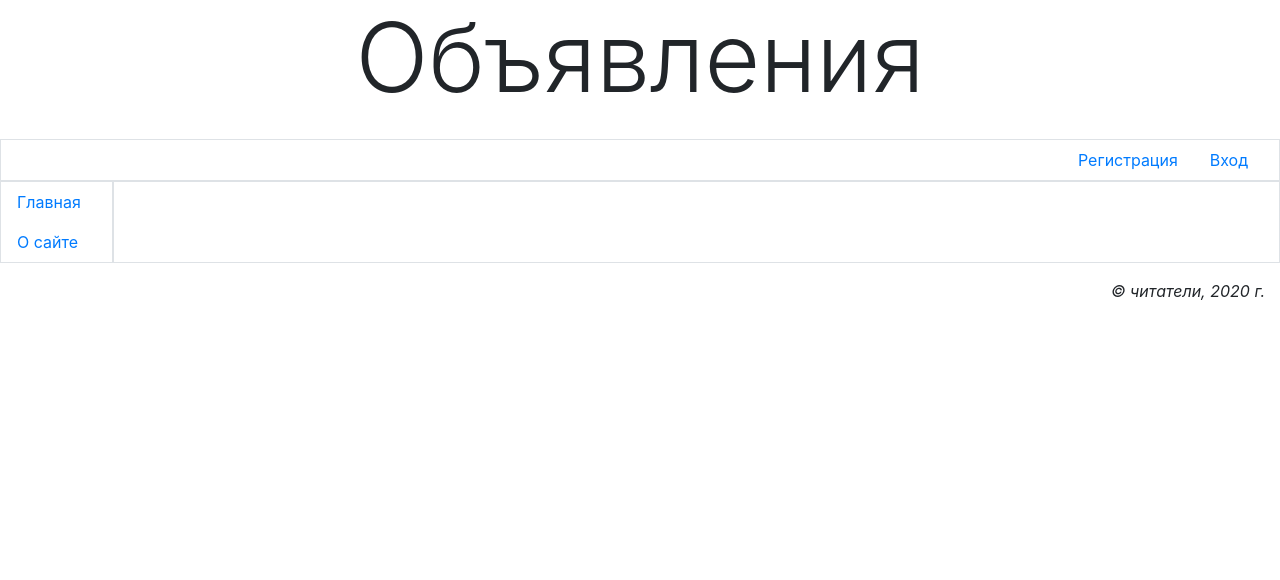
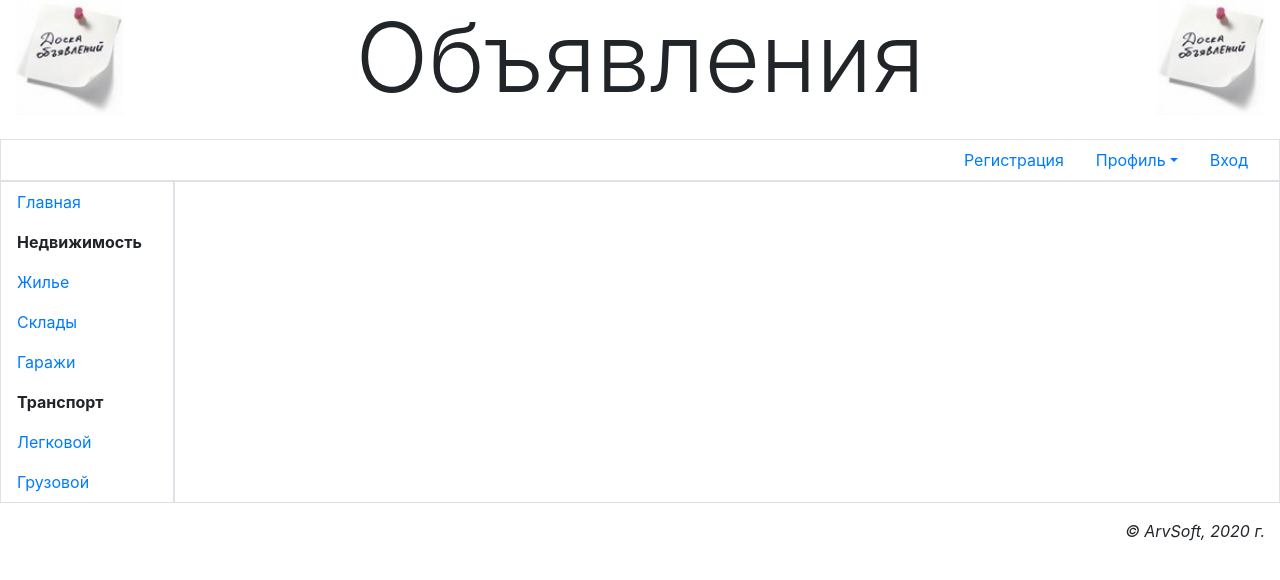
Before and after one commit to adaniil2018/Bboard, a Django app: template main/templates/layout/basic.html in a window 1280 px wide. Shown: the top 580 px of the page. Run offline with Django 3.2, Linux system fonts and the light colour scheme; the template is opened without the code that fills it, so the values that code supplies are empty; some libraries are stand-ins or nearby versions.

Commit message:
Итак начало проекта

```diff
--- a/bboard/settings.py
+++ b/bboard/settings.py
@@ -82,7 +82,7 @@ WSGI_APPLICATION = 'bboard.wsgi.application'
 DATABASES = {
     'default': {
         'ENGINE': 'django.db.backends.sqlite3',
-        'NAME': os.path.join(BASE_DIR, 'bboard.sqlite3'),
+        'NAME': os.path.join(BASE_DIR, 'db.sqlite3'),
     }
 }
 
--- a/bboard/urls.py
+++ b/bboard/urls.py
@@ -14,8 +14,15 @@ Including another URLconf
     2. Add a URL to urlpatterns:  path('blog/', include('blog.urls'))
 """
 from django.contrib import admin
-from django.urls import path
+from django.urls import path, include
+from django.conf import settings
+from django.contrib.staticfiles.views import serve
+from django.views.decorators.cache import never_cache
 
 urlpatterns = [
     path('admin/', admin.site.urls),
+    path('', include('main.urls', namespace='')),
 ]
+
+if settings.DEBUG:
+    urlpatterns.append(path('static/<path:path>', never_cache(serve)))
--- /dev/null
+++ b/main/static/main/style.css
@@ -0,0 +1,7 @@
+header h1 {
+    background: url("bg.jpg") left / auto 100% no-repeat, url("bg.jpg") right / auto 100% no-repeat;
+}
+
+root {
+    font-style: larger;
+}
--- a/main/templates/layout/basic.html
+++ b/main/templates/layout/basic.html
@@ -16,38 +16,32 @@
     </header>
     <div class="row">
         <ul class="col nav justify-content-end border">
-            <li class="nav-item"><a class="nav-link" href="{% url 'main:register' %}">Регистрация</a></li>
-            {% if user.is_authenticated %}
+            <li class="nav-item"><a class="nav-link" href="#">Регистрация</a></li>
                 <li class="nav-item dropdown">
-                    <a class="nav-link dropdown-toggle" data-toggle="dropdown"
-                    href="#" role="button" aria-haspopup="true"
-                    aria-expanded="false">Профиль</a>
+                    <a class="nav-link dropdown-toggle" data-toggle="dropdown" href="#" role="button" aria-haspopup="true" aria-expanded="false">Профиль</a>
                     <div class="dropdown-menu">
-                        <a class="dropdown-item" href="{% url 'main:profile' %}">Мои объявления</a>
-                        <a class="dropdown-item" href="{% url 'main:profile_change' %}">Изменить личные данные</a>
-                        <a class="dropdown-item" href="{% url 'main:password_change' %}">Изменить пароль</a>
+                        <a class="dropdown-item" href="#">Мои объявления</a>
+                        <a class="dropdown-item" href="#">Изменить личные данные</a>
+                        <a class="dropdown-item" href="#">Изменить пароль</a>
                         <div class="dropdown-divider"></div>
-                        <a class="dropdown-item" href="{% url 'main:logout' %}">Выйти</a>
+                        <a class="dropdown-item" href="#">Выйти</a>
                         <div class="dropdown-divider"></div>
-                        <a class="dropdown-item" href="{% url 'main:profile_delete' %}">Удалить</a>
+                        <a class="dropdown-item" href="#">Удалить</a>
                     </div>
                 </li>
-            {% else %}
-                <li class="nav-item"><a class="nav-link" href="{% url 'main:login' %}">Вход</a></li>
-            {% endif %}
+                <li class="nav-item"><a class="nav-link" href="#">Вход</a></li>
         </ul>
     </div>
     <div class="row">
         <nav class="col-md-auto nav flex-column border">
             <a class="nav-link root" href="{% url 'main:index' %}">Главная</a>
-            {% for rubric in rubrics %}
-                {% ifchanged rubric.super_rubric.pk %}
-                    <span class="nav-link root font-weight-bold">{{ rubric.super_rubric.name }}</span>
-                {% endifchanged %}
-                <a class="nav-link" href="{% url 'main:by_rubric' pk=rubric.pk %}">
-                {{ rubric.name }}</a>
-            {% endfor %}
-            <a class="nav-link root" href="{% url 'main:other' page='about' %}">О сайте</a>
+                    <span class="nav-link root font-weight-bold">Недвижимость</span>
+                <a class="nav-link" href="#">Жилье</a>
+                <a class="nav-link" href="#">Склады</a>
+                <a class="nav-link" href="#">Гаражи</a>
+                <span class="nav-link root font-weight-bold" href ="#">Транспорт</span>
+                <a class="nav-link" href="#">Легковой</a>
+                <a class="nav-link" href="#">Грузовой</a>
         </nav>
         <section class="col border py-2">
             {% bootstrap_messages %}
@@ -56,7 +50,7 @@
         </section>
     </div>
     <footer class="mt-3">
-        <p class="text-right font-italic">&copy; читатели, 2020 г.</p>
+        <p class="text-right font-italic">&copy; ArvSoft, 2020 г.</p>
     </footer>
 </body>
 </html>
--- /dev/null
+++ b/main/templates/main/index.html
@@ -0,0 +1,5 @@
+{% extends "layout/basic.html" %}
+
+{% block content %}
+<h2>Последние 10 объявлений</h2>
+{% endblock %}
--- /dev/null
+++ b/main/urls.py
@@ -0,0 +1,11 @@
+from django.urls import path
+from .views import (
+    index,
+    other_page
+)
+
+app_name = 'main'
+urlpatterns = [
+    path('<str:page>', other_page, name='other'),
+    path('', index, name='index'),
+]
--- /dev/null
+++ b/runtime.txt
@@ -0,0 +1 @@
+python-3.8.2
```
Also changed, not shown: main/views.py (+18 -0 lines), README.md (added), main/static/main/bg.jpg (added), main/static/main/empty.jpg (added), 1 other file.
